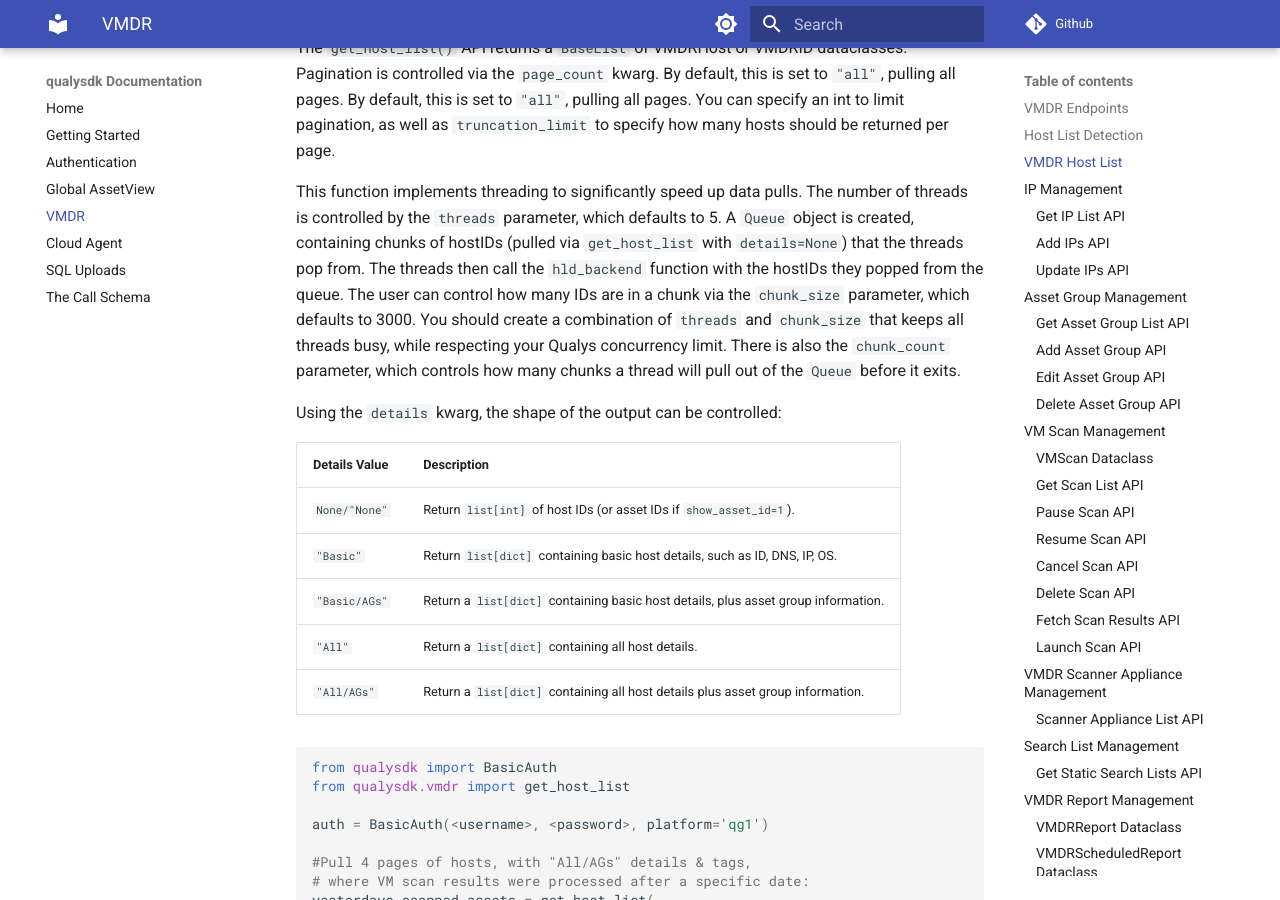
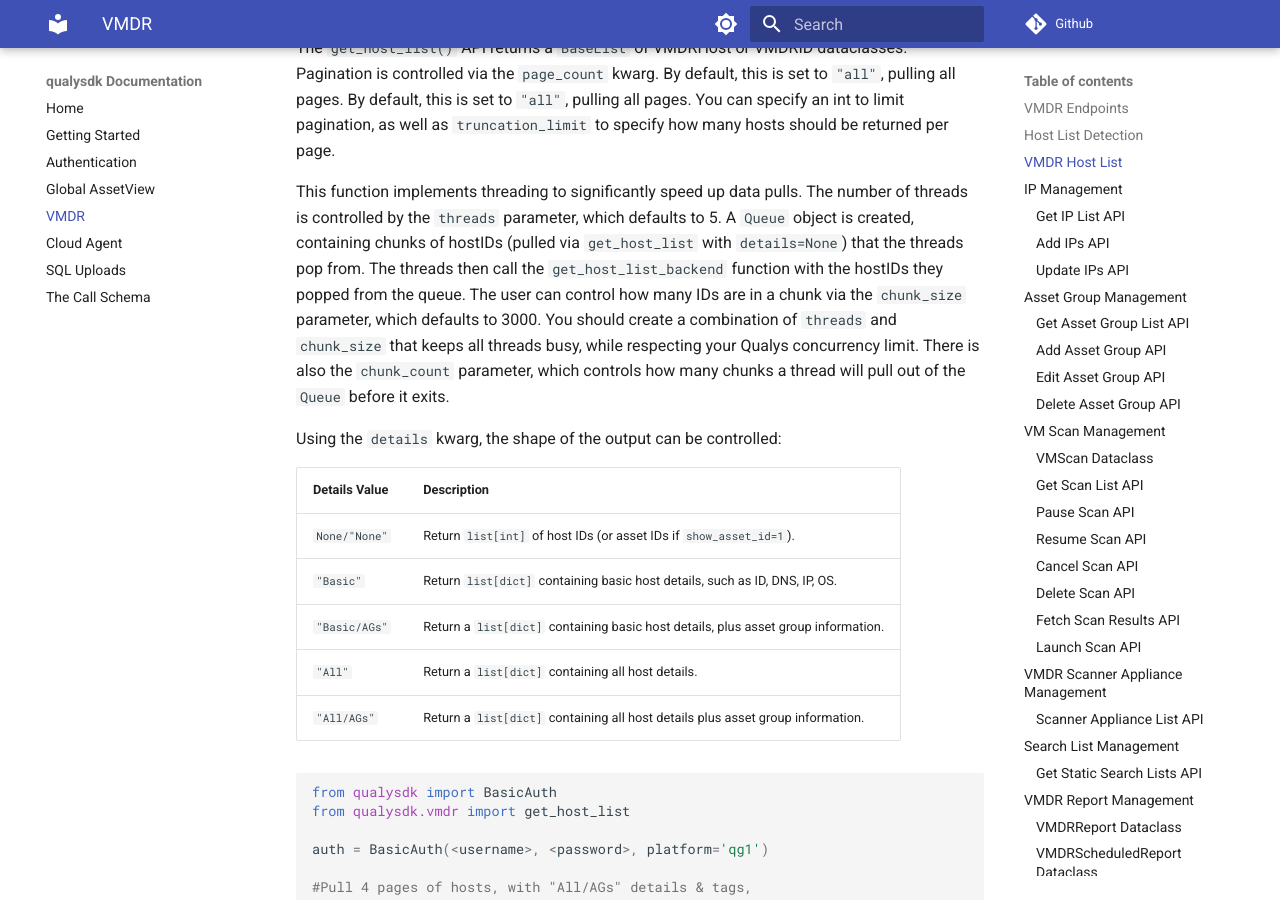
Before and after one commit to 0x41424142/qualysdk, an MkDocs documentation site: the page built from docs/vmdr.md, in a window 1280 px wide and 900 px high, scrolled down 3855 px. Built offline with MkDocs 1.6.1 and Material for MkDocs 9.7.7, drawn with Linux system fonts in a browser that asks for light colours; comment, search, counter and statistics services are not loaded.

Commit message:
Update vmdr.md

````diff
--- a/docs/vmdr.md
+++ b/docs/vmdr.md
@@ -93,7 +93,7 @@ hosts = get_host_list(
 ## VMDR Host List
 The ```get_host_list()``` API returns a ```BaseList``` of VMDRHost or VMDRID dataclasses. Pagination is controlled via the ```page_count``` kwarg. By default, this is set to ```"all"```, pulling all pages. By default, this is set to ```"all"```, pulling all pages. You can specify an int to limit pagination, as well as ```truncation_limit``` to specify how many hosts should be returned per page.
 
-This function implements threading to significantly speed up data pulls. The number of threads is controlled by the ```threads``` parameter, which defaults to 5. A ```Queue``` object is created, containing chunks of hostIDs (pulled via ```get_host_list``` with ```details=None```) that the threads pop from. The threads then call the ```hld_backend``` function with the hostIDs they popped from the queue. The user can control how many IDs are in a chunk via the ```chunk_size``` parameter, which defaults to 3000. You should create a combination of ```threads``` and ```chunk_size``` that keeps all threads busy, while respecting your Qualys concurrency limit. There is also the ```chunk_count``` parameter, which controls how many chunks a thread will pull out of the ```Queue``` before it exits.
+This function implements threading to significantly speed up data pulls. The number of threads is controlled by the ```threads``` parameter, which defaults to 5. A ```Queue``` object is created, containing chunks of hostIDs (pulled via ```get_host_list``` with ```details=None```) that the threads pop from. The threads then call the ```get_host_list_backend``` function with the hostIDs they popped from the queue. The user can control how many IDs are in a chunk via the ```chunk_size``` parameter, which defaults to 3000. You should create a combination of ```threads``` and ```chunk_size``` that keeps all threads busy, while respecting your Qualys concurrency limit. There is also the ```chunk_count``` parameter, which controls how many chunks a thread will pull out of the ```Queue``` before it exits.
 
 Using the ```details``` kwarg, the shape of the output can be controlled:
 
````
